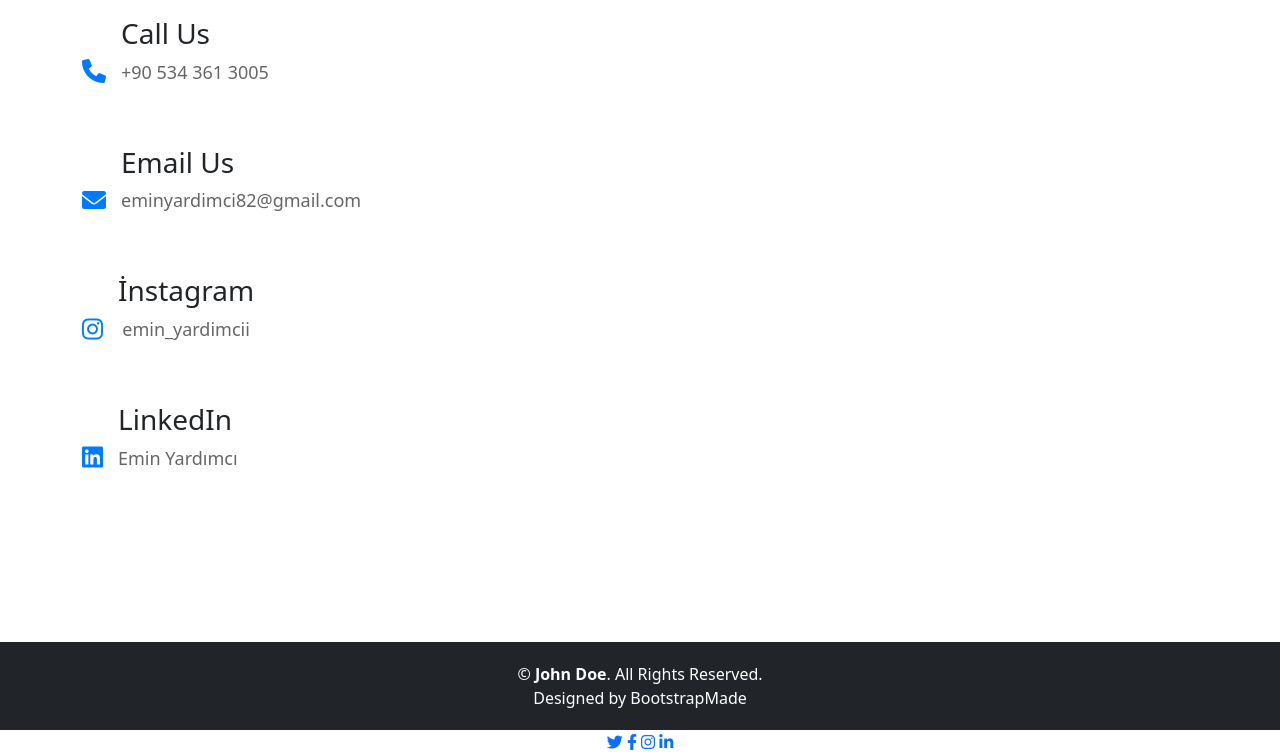
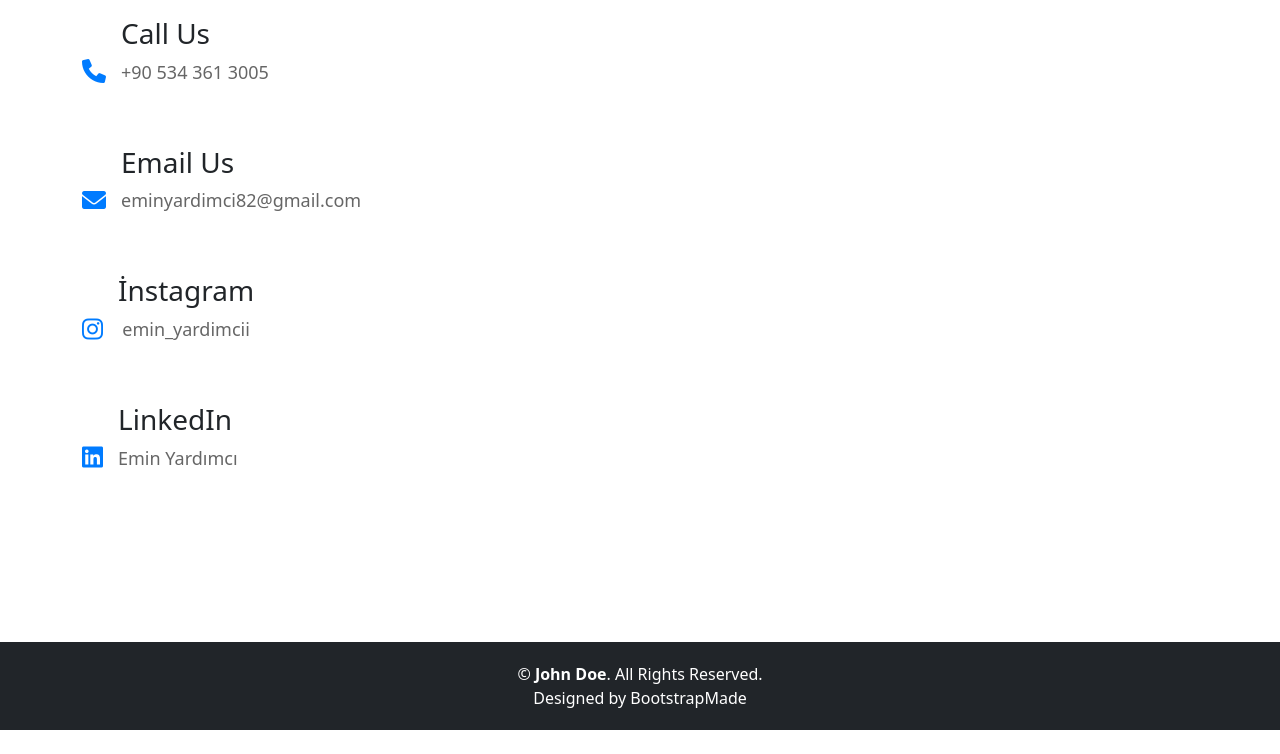
Before and after one commit to emin193/eminyardimci, a plain HTML site: page index.html in a window 1280 px wide. Shown: the part 2490-3244 px from the top of the page. After the commit the page ends 3220 px from the top, so only its background shows below. Drawn offline with nearby package versions, Linux system fonts and the light colour scheme; a script that the page names is missing.

Commit message:
Update index.html

```diff
--- a/index.html
+++ b/index.html
@@ -260,11 +260,3 @@
 </body>
 
 </html>
-
-
-<div class="social-links text-center">
-  <a href="#" class="twitter"><i class="fab fa-twitter"></i></a>
-  <a href="#" class="facebook"><i class="fab fa-facebook-f"></i></a>
-  <a href="https://www.instagram.com/emin_yardimcii?igsh=bmg0Mmptb3JsaTfI" class="instagram" target="_blank"><i class="fab fa-instagram"  ></i></a>
-  <a href="#" class="linkedin"><i class="fab fa-linkedin-in"></i></a>
-</div>
```
